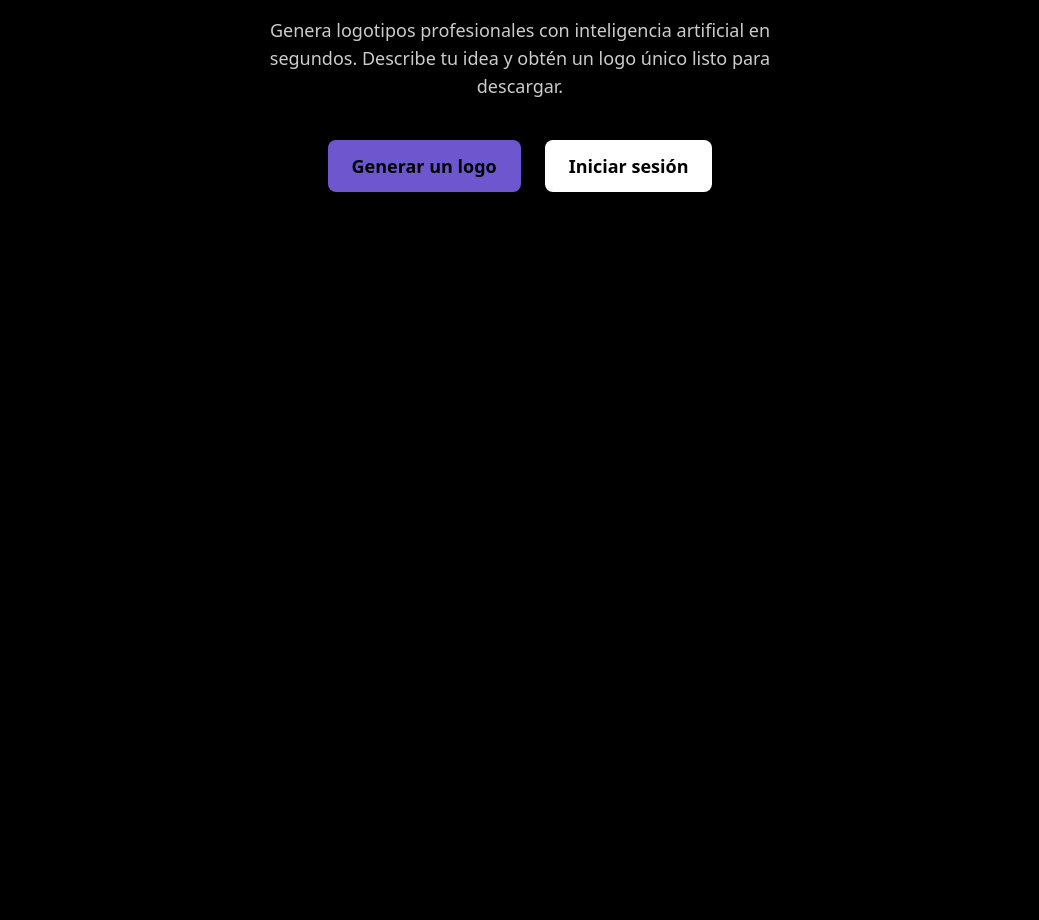
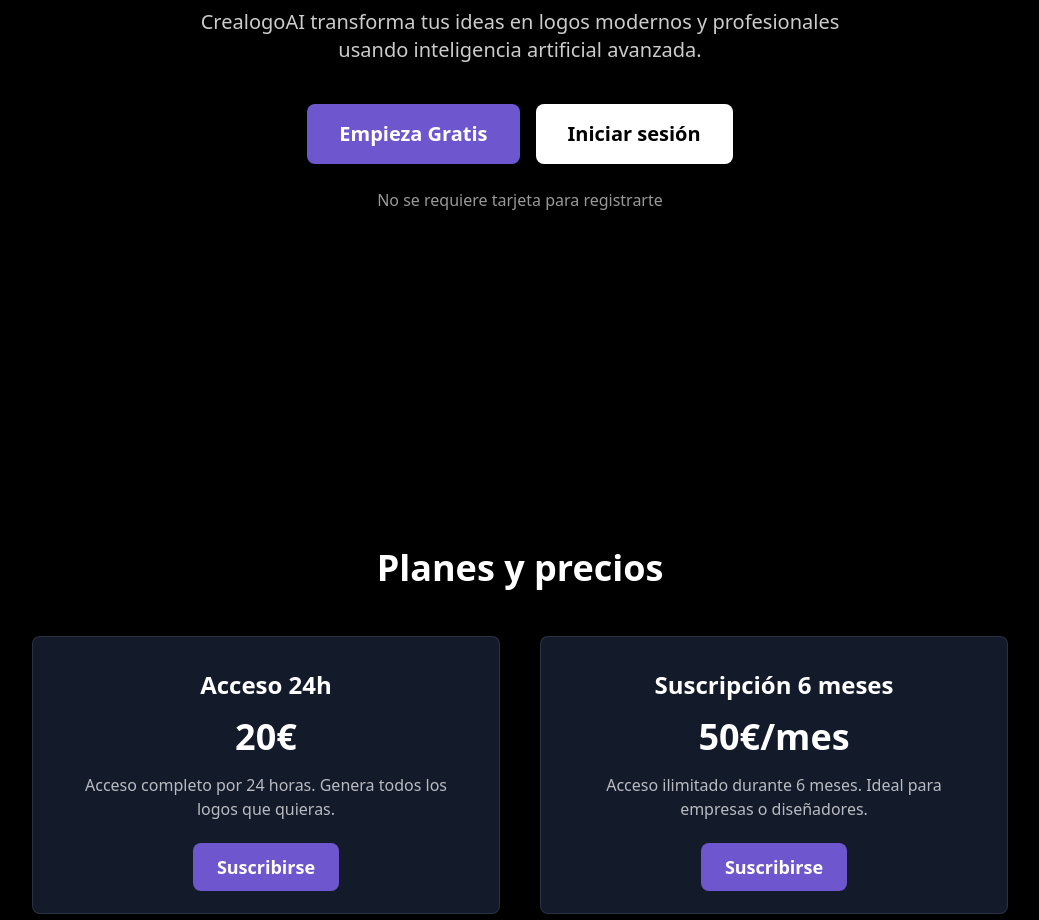
Before and after one commit to GustavoUA/CREALOGO-IA, a Next.js app: page / in a window 1280 px wide. Shown: the part 332-1252 px from the top of the page, without its empty margins (120-1159 px from the left). Before the commit the page ends 800 px from the top, so only its background shows below. Built offline with nearby package versions, Linux system fonts and the light colour scheme; no server answers.

Commit message:
Landing + Pricing + Auth + Stripe

```diff
--- a/app/page.tsx
+++ b/app/page.tsx
@@ -1,30 +1,52 @@
-export default function HomePage() {
+'use client';
+
+import Link from "next/link";
+import PricingTable from "../components/PricingTable";
+
+export default function LandingPage() {
   return (
-    <main className="min-h-screen bg-black text-white flex flex-col justify-center items-center px-6">
-      <h1 className="text-5xl font-extrabold mb-6">
-        CrealogoAI
+    <div className="text-white">
+
+      {/* HERO SECTION */}
+      <section className="min-h-screen flex flex-col justify-center items-center bg-black px-6">
+        <h1 className="text-6xl font-extrabold mb-6 text-center">
+          Diseña Logos Profesionales con IA
         </h1>
 
-      <p className="text-lg opacity-80 max-w-xl text-center mb-10">
-        Genera logotipos profesionales con inteligencia artificial en segundos.
-        Describe tu idea y obtén un logo único listo para descargar.
+        <p className="text-xl opacity-80 mb-10 max-w-2xl text-center">
+          CrealogoAI transforma tus ideas en logos modernos y profesionales usando inteligencia artificial avanzada.
         </p>
 
-      <div className="flex gap-6">
-        <a
-          href="/generator"
-          className="px-6 py-3 bg-primary text-black font-semibold rounded-lg text-lg hover:opacity-80 transition"
+        <div className="flex gap-4">
+          <Link
+            className="px-8 py-4 bg-primary rounded-lg text-xl font-semibold hover:opacity-90"
+            href="/register"
           >
-          Generar un logo
-        </a>
+            Empieza Gratis
+          </Link>
 
-        <a
+          <Link
+            className="px-8 py-4 bg-white text-black rounded-lg text-xl font-semibold hover:bg-gray-200"
             href="/login"
-          className="px-6 py-3 bg-white text-black font-semibold rounded-lg text-lg hover:bg-gray-200 transition"
           >
             Iniciar sesión
-        </a>
+          </Link>
         </div>
-    </main>
+
+        <p className="opacity-60 mt-6">No se requiere tarjeta para registrarte</p>
+      </section>
+
+      {/* PRICING */}
+      <section className="py-20 max-w-5xl mx-auto px-6">
+        <h2 className="text-4xl font-bold text-center mb-12">Planes y precios</h2>
+        <PricingTable />
+      </section>
+
+      {/* FOOTER */}
+      <footer className="text-center py-6 opacity-50">
+        CrealogoAI © {new Date().getFullYear()} – Todos los derechos reservados
+      </footer>
+
+    </div>
   );
 }
--- a/components/PricingTable.tsx
+++ b/components/PricingTable.tsx
@@ -1,24 +1,37 @@
-import Link from 'next/link';
+'use client';
+
+import Link from "next/link";
 
 export default function PricingTable() {
   const plans = [
-    { name: "Básico", price: "10€", credits: 10, stripeId: process.env.NEXT_PUBLIC_PRICE_BASIC },
-    { name: "Pro", price: "5€", credits: 5, stripeId: process.env.NEXT_PUBLIC_PRICE_PRO },
-    { name: "Ultra", price: "2€", credits: 2, stripeId: process.env.NEXT_PUBLIC_PRICE_ULTRA },
+    {
+      title: "Acceso 24h",
+      price: "20€",
+      description: "Acceso completo por 24 horas. Genera todos los logos que quieras.",
+      priceId: process.env.NEXT_PUBLIC_DAILY_PRICE_ID
+    },
+    {
+      title: "Suscripción 6 meses",
+      price: "50€/mes",
+      description: "Acceso ilimitado durante 6 meses. Ideal para empresas o diseñadores.",
+      priceId: process.env.NEXT_PUBLIC_SIX_MONTHS_PRICE_ID
+    }
   ];
 
   return (
-    <div className="grid md:grid-cols-3 gap-6 mt-10">
+    <div className="grid grid-cols-1 md:grid-cols-2 gap-10">
       {plans.map((plan, i) => (
-        <div key={i} className="card text-center">
-          <h3 className="text-xl font-bold mb-2">{plan.name}</h3>
-          <p className="text-4xl font-bold text-primary mb-2">{plan.price}</p>
-          <p className="opacity-70 mb-4">{plan.credits} créditos</p>
+        <div key={i} className="card p-8 text-center border border-white/10 rounded-lg bg-[#131A2A]">
+
+          <h3 className="text-2xl font-bold mb-4">{plan.title}</h3>
+          <p className="text-4xl font-extrabold mb-4">{plan.price}</p>
+          <p className="opacity-70 mb-8">{plan.description}</p>
+
           <Link
-            href={"/checkout?price=" + plan.stripeId}
-            className="btn-primary block text-center"
+            href={`/api/create-checkout-session?priceId=${plan.priceId}`}
+            className="px-6 py-3 bg-primary rounded-lg text-lg font-semibold hover:opacity-90"
           >
-            Comprar
+            Suscribirse
           </Link>
         </div>
       ))}
```
Lines whose indentation alone changed are shown as unchanged.
